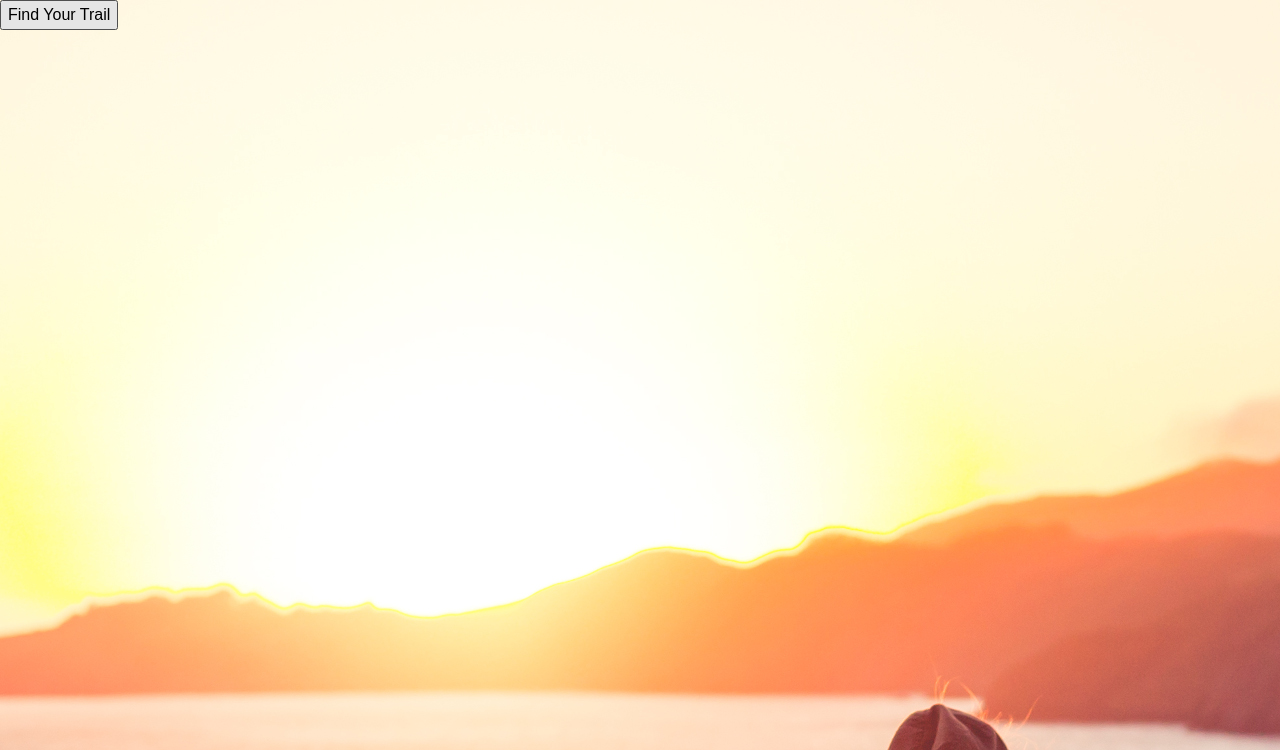
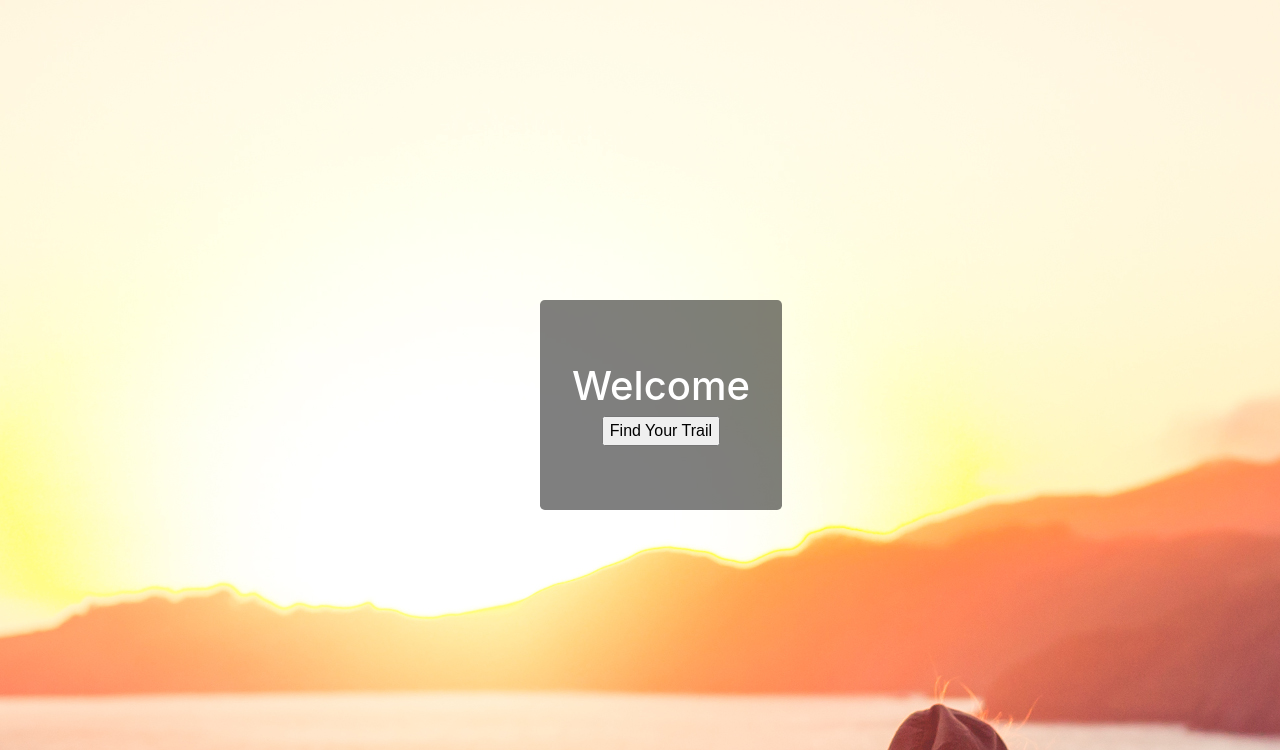
Before and after one commit to Brendonjmcdonald/group-project, a PHP site: page / in a window 1280 px wide. Shown: the top 750 px of the page. Run offline with PHP 8.4, Linux system fonts and the light colour scheme; some libraries are stand-ins or nearby versions.

Commit message:
button added to start screen

```diff
--- a/assets/css/style.css
+++ b/assets/css/style.css
@@ -1,6 +1,16 @@
 #page1 {
 	background-image: url("../../assets/images/welcome.jpg");
 	background-size: auto;
+}
+.jumbotron {
+	position:absolute;
+    top: 50%;
+    left: 50%;
+	background: rgba(0, 0, 0, .5);
+	color: #ffffff;
+	text-align: center;
+	margin-top: -100px;
+  	margin-left: -100px;
 }
 
 body {
--- a/index.html
+++ b/index.html
@@ -22,14 +22,15 @@
 <!-- body ID for page one css being separated-->
 <body id="page1">
 
+<div class="jumbotron">
+    <h1>Welcome</h1>
+    <div><button id="entry-button" onclick="location.href='homepage.html';">Find Your Trail</button></div>
 </body>
 
 <script src="assets/javascript/logic.js" type="text/javascript"></script>
 </body>
 </html>
 
-    <button id="entry-button" onclick="location.href='homepage.html';">Find Your Trail</button>
-
 <!--
   <video autoplay muted loop width="100%" height="100%">
     <source src="assets/images/MotherNature-TimeLapse2015.mp4" type="video/mp4">
```
